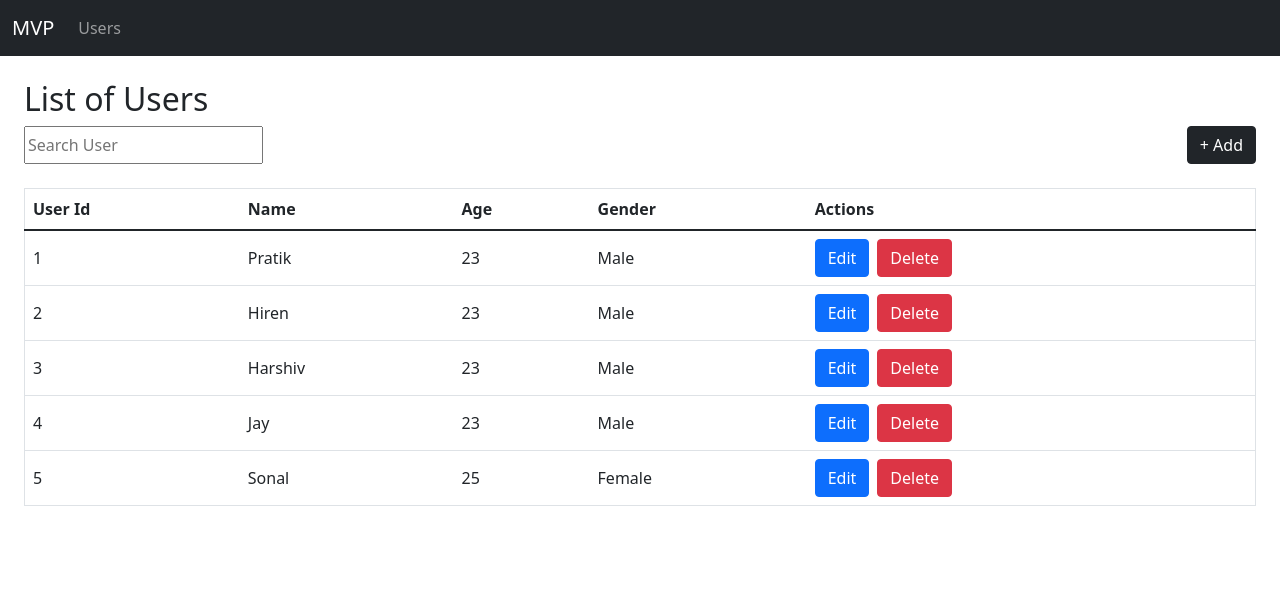
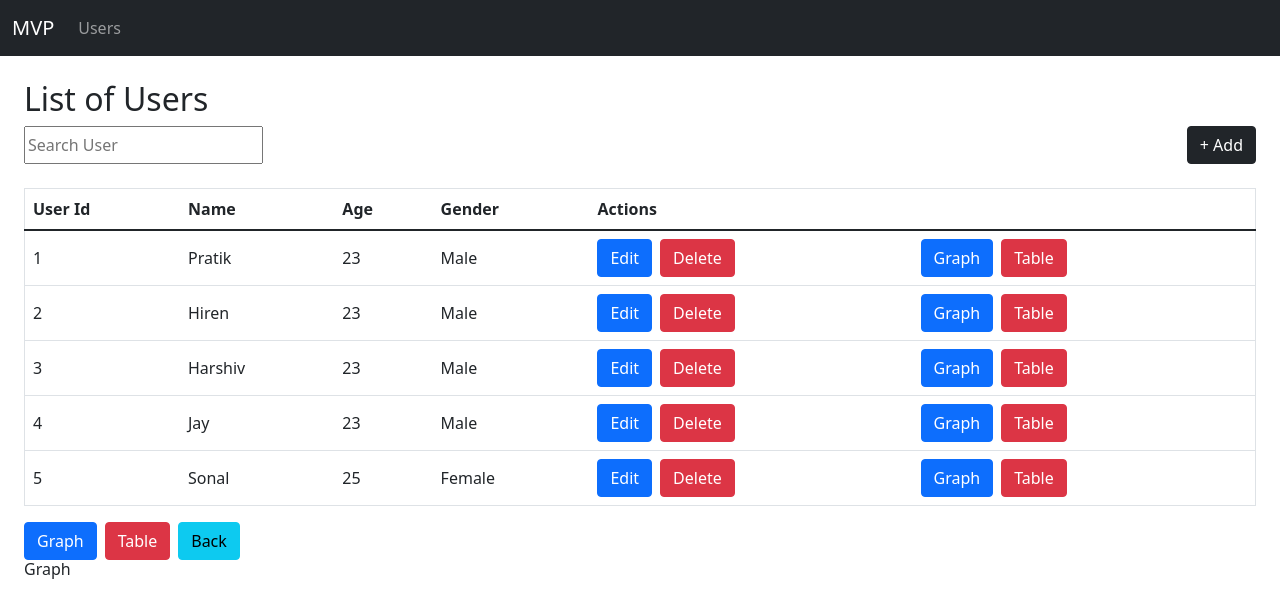
Before and after one commit to iampratiktandel/mvp-pattern-angular, an Angular app: page /user/list in a window 1280 px wide. Shown: the top 614 px of the page. Built offline with nearby package versions, Linux system fonts and the light colour scheme; data requests are answered from the project's data file.

Commit message:
poc: tab switch

```diff
--- a/src/app/core/components/header/header.component.html
+++ b/src/app/core/components/header/header.component.html
@@ -7,7 +7,7 @@
     <div class="collapse navbar-collapse" id="navbarNav">
       <ul class="navbar-nav">
         <li class="nav-item">
-          <a class="nav-link" routerLink="../user">Users</a>
+          <a class="nav-link"  [routerLink]="['../user']" [queryParams]="{view: 'graph'}">Users</a>
         </li>
       </ul>
     </div>
--- a/src/app/user/user-container/user-list-presentation/user-list-presentation.component.html
+++ b/src/app/user/user-container/user-list-presentation/user-list-presentation.component.html
@@ -26,6 +26,22 @@
         <button class="btn btn-primary me-2" (click)="onEdit(item)">Edit</button>
         <button class="btn btn-danger" (click)="onDelete(item.id)">Delete</button>
       </td>
+      <td>
+        <button class="btn btn-primary me-2" (click)="onEdit(item)">Graph</button>
+        <button class="btn btn-danger" (click)="onDelete(item.id)">Table</button>
+      </td>
     </tr>
   </tbody>
 </table>
+
+<div>
+  <button class="btn btn-primary me-2" (click)="tabChange(1)" [routerLink]="['./']" [queryParams]="{view: 'graph'}">Graph</button>
+  <button class="btn btn-danger me-2" (click)="tabChange(2)" [routerLink]="['./']" [queryParams]="{view: 'table'}">Table</button>
+  <button class="btn btn-info" (click)="onBack()">Back</button>
+  <div *ngIf="isGraph">
+    <h6>Graph</h6>
+  </div>
+  <div *ngIf="!isGraph">
+    <h6>Table</h6>
+  </div>
+</div>
--- a/src/app/user/user-container/user-list-presentation/user-list-presentation.component.ts
+++ b/src/app/user/user-container/user-list-presentation/user-list-presentation.component.ts
@@ -1,7 +1,8 @@
 import { Overlay, OverlayConfig, OverlayRef } from '@angular/cdk/overlay';
 import { ComponentPortal } from '@angular/cdk/portal';
-import { ChangeDetectionStrategy, Component, ComponentRef, EventEmitter, Input, OnDestroy, OnInit, Output } from '@angular/core';
+import { ChangeDetectionStrategy, ChangeDetectorRef, Component, ComponentRef, EventEmitter, Input, OnDestroy, OnInit, Output } from '@angular/core';
 import { FormControl } from '@angular/forms';
+import { ActivatedRoute, Params, Router } from '@angular/router';
 import { Subject } from 'rxjs';
 import { take, takeUntil } from 'rxjs/operators';
 import { User, UserEditDetails, UserForm } from '../../user.model';
@@ -43,13 +44,20 @@ export class UserListPresentationComponent implements OnInit, OnDestroy {
   /** search field control object */
   public search: FormControl;
 
+  public isGraph: boolean;
+  public tabCount: number;
+  public tabIndex: number;
+
   private _userList: User[];
   /** to destroy the subscriptions  */
   private destroy: Subject<void>;
 
   constructor(
     private userListPresenterService: UserListPresenterService,
-    private overlay: Overlay
+    private overlay: Overlay,
+    private activatedRoute: ActivatedRoute,
+    private cdr: ChangeDetectorRef,
+    private router: Router
   ) {
     this._userList = [];
     this.delete = new EventEmitter();
@@ -57,6 +65,9 @@ export class UserListPresentationComponent implements OnInit, OnDestroy {
     this.editUser = new EventEmitter();
     this.search = new FormControl();
     this.destroy = new Subject();
+    this.isGraph = true;
+    this.tabCount = 0;
+    this.tabIndex = 1;
   }
 
   ngOnInit(): void {
@@ -67,6 +78,35 @@ export class UserListPresentationComponent implements OnInit, OnDestroy {
     this.search.valueChanges.pipe(takeUntil(this.destroy)).subscribe((searchTerm) => {
       this.searchUser(searchTerm);
     })
+
+    this.activatedRoute.queryParams.subscribe((queryParams: Params) => {
+      const view = queryParams.view
+      this.isGraph = view === 'table' ? false : true;
+      this.cdr.detectChanges();
+    })
+  }
+
+  tabChange(index: number) {
+    if (this.tabIndex !== index) {
+      this.tabCount++;
+    }
+    this.tabIndex = index;
+  }
+
+  onBack() {
+    // this.location.back();
+    // this.location.historyGo(-1);
+
+    if (this.tabCount === 0) {
+      this.router.navigate(['dashboard']);
+    } else {
+      const currentView = this.activatedRoute.snapshot.queryParams.view;
+      currentView === 'table'
+      ? this.router.navigate(['user/list'], { queryParams: { view : 'graph'} })
+      : this.router.navigate(['user/list'], { queryParams: { view : 'table'} });
+      this.tabCount--;
+    }
+    console.log(this.tabCount);
   }
 
   /** search user by search term */
```
